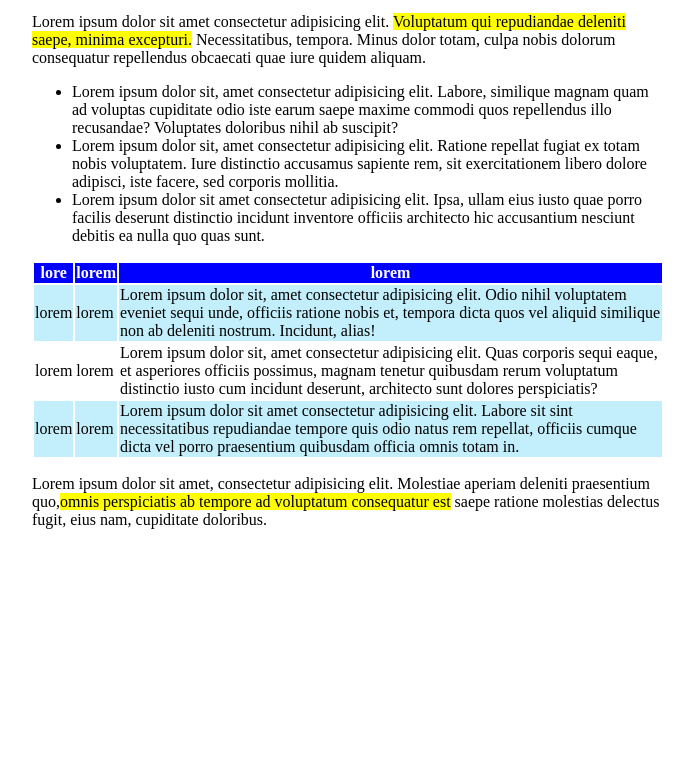
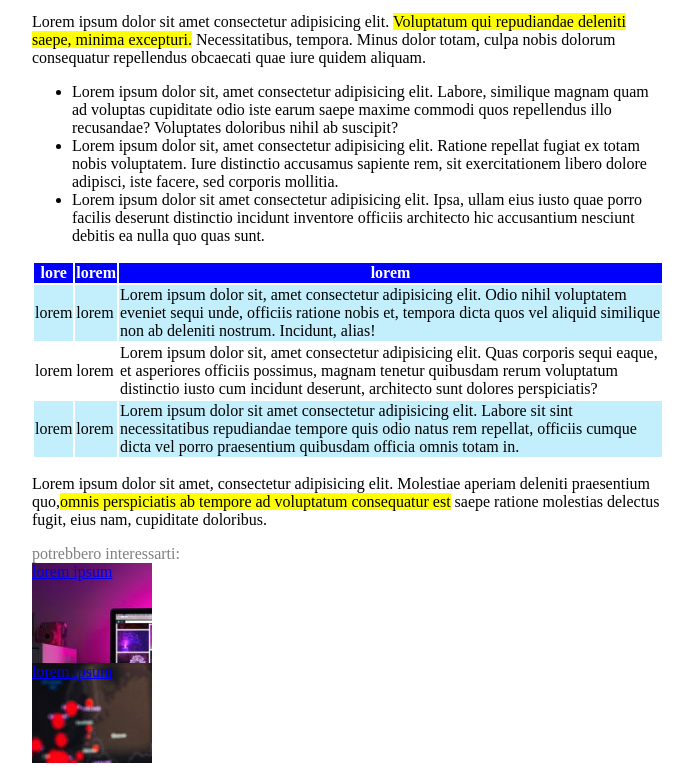
Before and after one commit to SalvalajoRiccardo/html-css-booleaner, a plain HTML site: page index.html in a window 1280 px wide. Shown: the part 994-1765 px from the top of the page, without its empty margins (292-985 px from the left). Before the commit the page ends 1539 px from the top, so only its background shows below. Drawn offline with Linux system fonts and the light colour scheme; a web font is replaced by a local one.

Commit message:
add link a fondopagina

```diff
--- a/css/style.css
+++ b/css/style.css
@@ -59,3 +59,23 @@ background-color: blue;
 .sfondoazztable {
     background-color:rgba(27, 196, 238, 0.267) ;
 }
+
+#scittagrigia {
+    color: gray;
+}
+
+.immaginilink1 {
+    height: 100px;
+    width: 120px;
+    background-image: url('../img/monitor.jpg');
+    background-repeat: no-repeat;
+
+}
+
+.immaginilink2 {
+    height: 100px;
+    width: 120px;
+    background-image: url('../img/graph.jpg');
+    background-repeat: no-repeat;
+
+}
--- a/index.html
+++ b/index.html
@@ -98,7 +98,16 @@
 
             <!-- inizio foto finali -->
             <section>
+                <div id="scittagrigia">
+                    potrebbero interessarti:
+                </div>
 
+                <div class="immaginilink1">
+                    <a href="http://www.google.it">lorem ipsum</a>
+                </div>
+                <div class="immaginilink2">
+                    <a href="http://www.google.it">lorem ipsum</a>
+                </div>
             </section>
             <!-- fine foto finali -->
 
```
